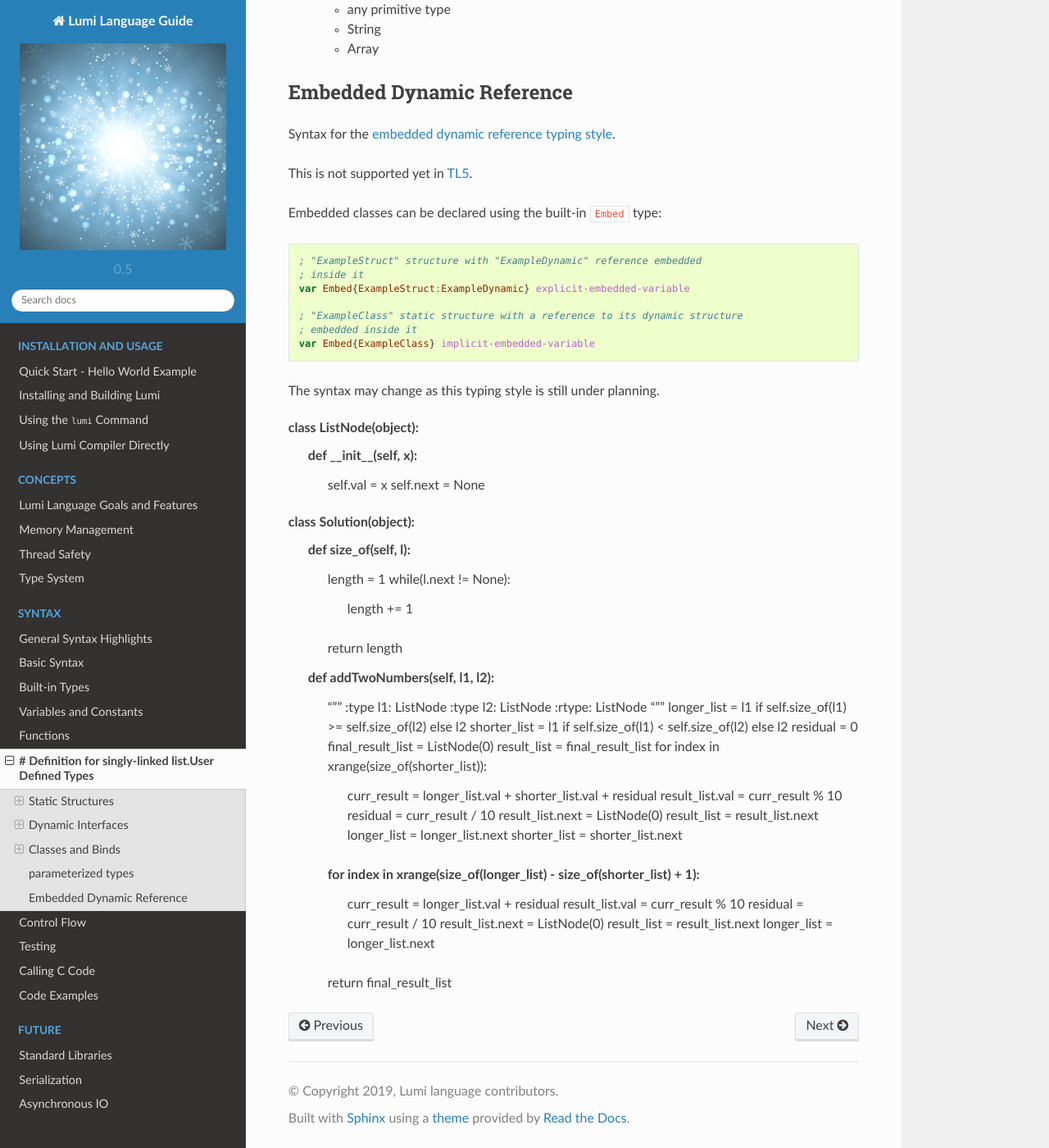
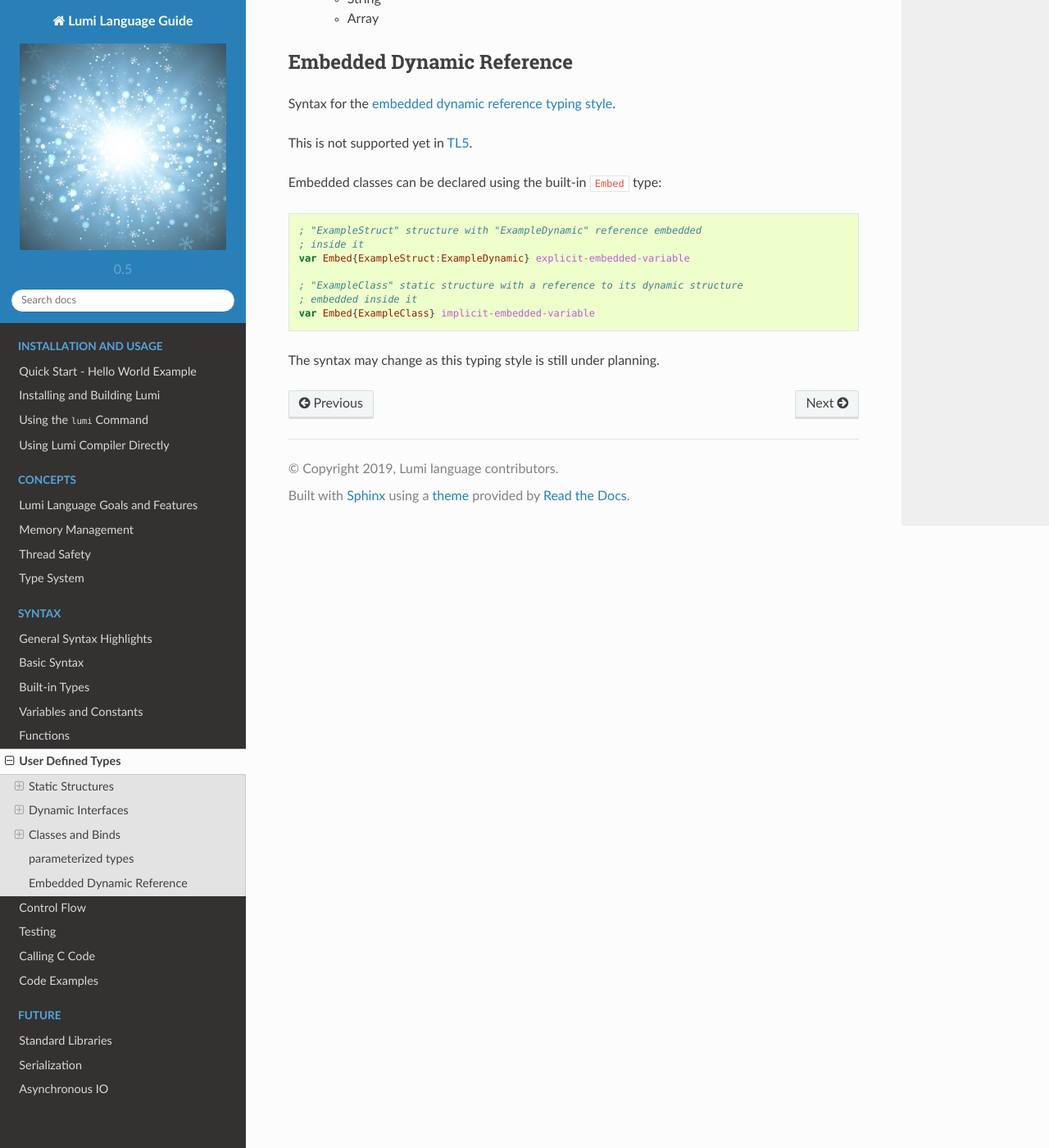
Before and after one commit to meircif/lumi-lang, a Sphinx documentation site: the page built from docs/user-types.rst, in a window 1280 px wide and 1400 px high, scrolled down 7239 px. Shown: the whole window at 82% size. Built offline with Sphinx 7.4.7 and the Read the Docs theme 2.0.0, drawn with Linux system fonts in a browser that asks for light colours; some of the changed text lies outside the part shown.

Commit message:
Update user-types.rst
Delete unrelated stuff.

```diff
--- a/docs/user-types.rst
+++ b/docs/user-types.rst
@@ -1,4 +1,4 @@
-# Definition for singly-linked list.User Defined Types
+User Defined Types
 ==================
 
 As explained in :ref:`type-system`, Lumi allows variety of typing styles for
@@ -347,43 +347,3 @@ Embedded classes can be declared using the built-in ``Embed`` type::
    var Embed{ExampleClass} implicit-embedded-variable
 
 The syntax may change as this typing style is still under planning.
-
-class ListNode(object):
-    def __init__(self, x):
-        self.val = x
-        self.next = None
-
-class Solution(object):
-    def size_of(self, l):
-        length = 1
-        while(l.next != None):
-            length += 1
-        return length
-
-    def addTwoNumbers(self, l1, l2):
-        """
-        :type l1: ListNode
-        :type l2: ListNode
-        :rtype: ListNode
-        """
-        longer_list = l1 if self.size_of(l1) >= self.size_of(l2) else l2
-        shorter_list = l1 if self.size_of(l1) < self.size_of(l2) else l2
-        residual = 0
-        final_result_list = ListNode(0)
-        result_list = final_result_list
-        for index in xrange(size_of(shorter_list)):
-            curr_result = longer_list.val + shorter_list.val + residual
-            result_list.val = curr_result % 10
-            residual = curr_result / 10
-            result_list.next = ListNode(0)
-            result_list = result_list.next
-            longer_list = longer_list.next
-            shorter_list = shorter_list.next
-        for index in xrange(size_of(longer_list) - size_of(shorter_list) + 1):
-            curr_result = longer_list.val + residual
-            result_list.val = curr_result % 10
-            residual = curr_result / 10
-            result_list.next = ListNode(0)
-            result_list = result_list.next
-            longer_list = longer_list.next
-        return final_result_list
```
